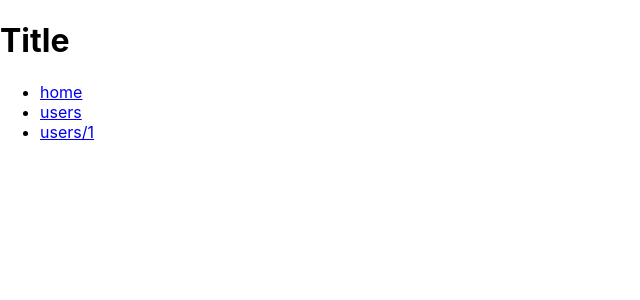
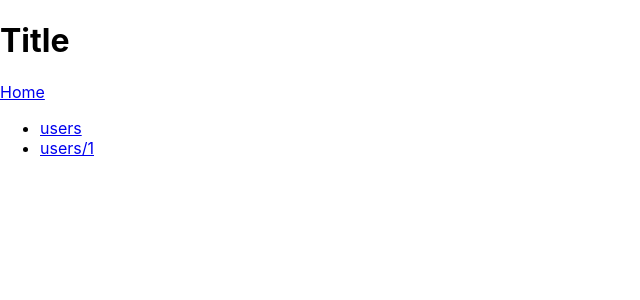
Before and after one commit to yuizho/chambre-prototype, a React (Create React App) app: page / in a window 1280 px wide. Shown: the top 300 px of the page, without its empty margins (0-640 px from the left). Built offline with nearby package versions, Linux system fonts and the light colour scheme.

Commit message:
modify App.tsx

```diff
--- a/src/App.tsx
+++ b/src/App.tsx
@@ -1,5 +1,6 @@
 import React, { FC } from 'react';
 import { Redirect, Route, Switch } from 'react-router';
+import { Link } from 'react-router-dom';
 
 import './App.css';
 import Home from './components/Home';
@@ -8,6 +9,7 @@ import UserList from './components/UserList';
 const App: FC = () => (
   <div className="container">
     <h1>Title</h1>
+    <Link to={'/'}>Home</Link>
     <Switch>
       <Route path="/users" component={UserList} />
       <Route path="/" component={Home} />
--- a/src/components/Home/index.tsx
+++ b/src/components/Home/index.tsx
@@ -5,9 +5,6 @@ const Home: FC<{}> = () => (
   <>
     <div>
       <ul>
-        <li>
-          <Link to={'/'}>home</Link>
-        </li>
         <li>
           <Link to={'/users'}>users</Link>
         </li>
```
